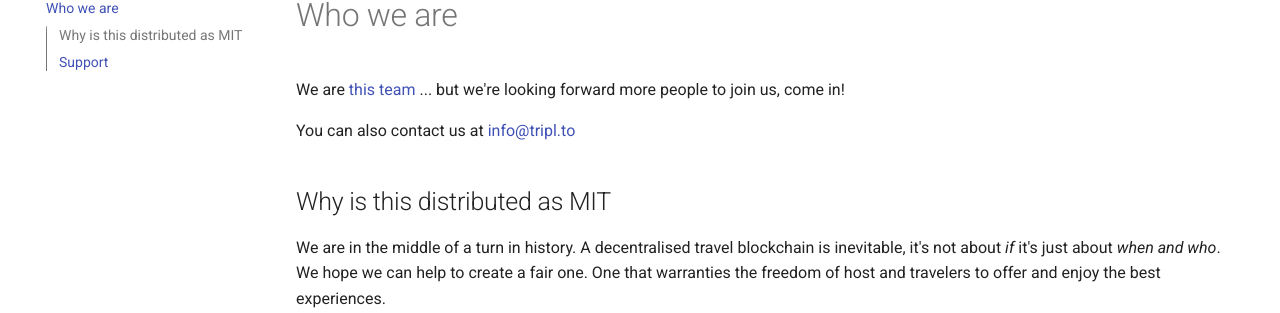
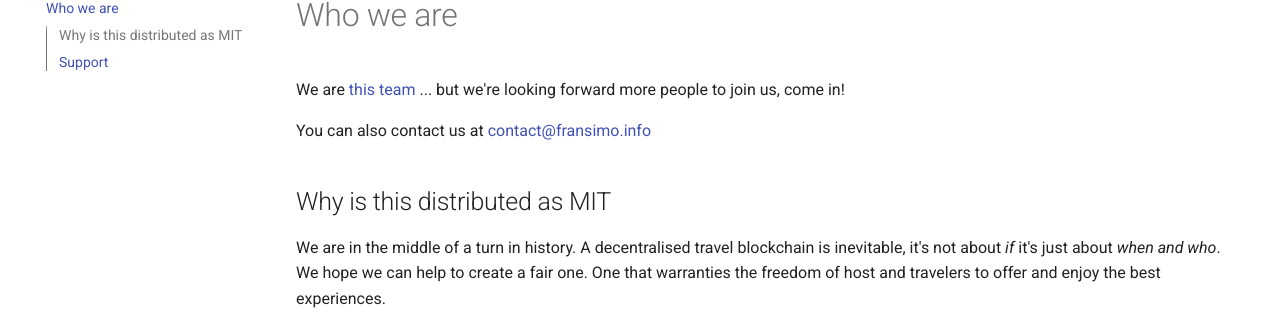
Before and after one commit to tripl-to/proposal, an MkDocs documentation site: the page built from docs/20_who.md, in a window 1280 px wide. Shown: the part 151-464 px from the top of the page. Built offline with MkDocs 1.6.1 and Material for MkDocs 9.7.7, drawn with Linux system fonts in a browser that asks for light colours; comment, search, counter and statistics services are not loaded.

Commit message:
email change after domain shutdown

```diff
--- a/docs/20_who.md
+++ b/docs/20_who.md
@@ -3,7 +3,7 @@
 We are [this team](https://github.com/orgs/tripl-to/people) ... but we're looking forward more people to join us, come
 in!
 
-You can also contact us at [info@tripl.to](mailto:info@tripl.to)
+You can also contact us at [contact@fransimo.info](mailto:contact@fransimo.info)
 
 ## Why is this distributed as MIT
 
```
